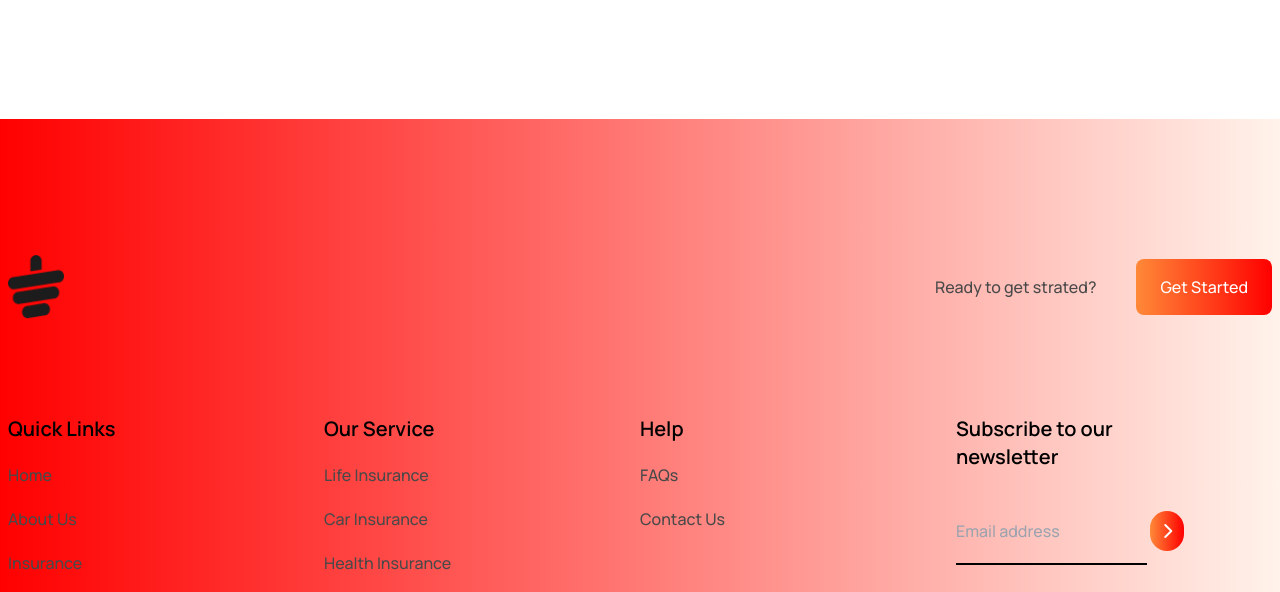
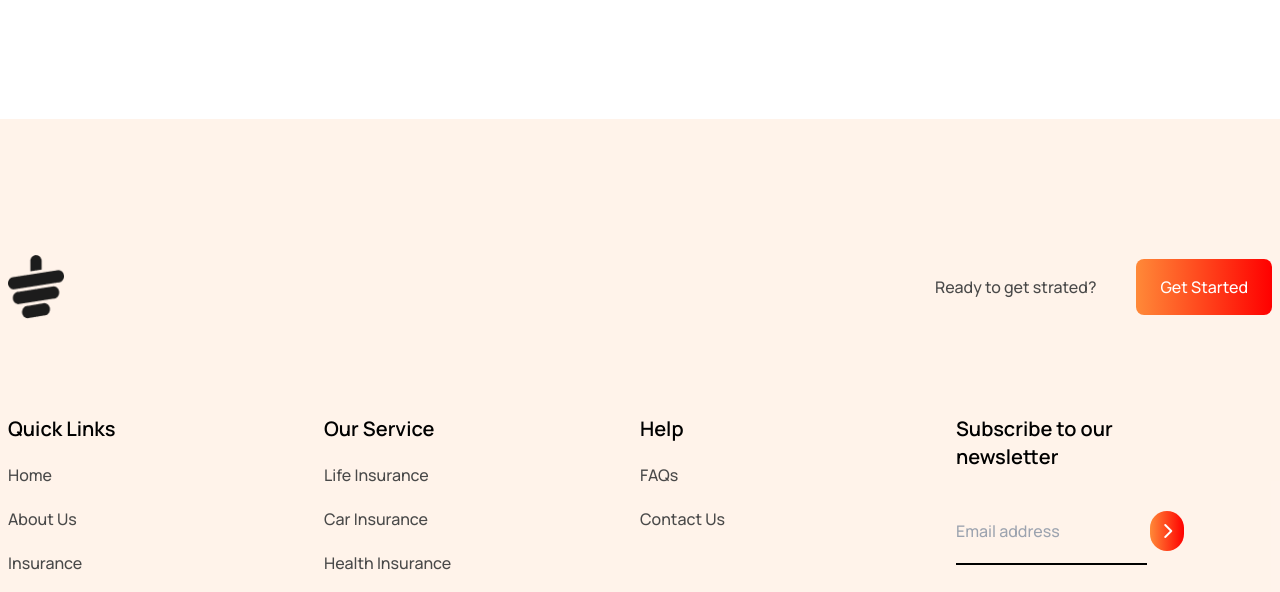
Before and after one commit to iqbalitsmy/tea-house, a plain HTML site: page index.html in a window 1280 px wide. Shown: the part 3330-3922 px from the top of the page. Drawn offline with nearby package versions, Linux system fonts and the light colour scheme.

Commit message:
Complete Design

```diff
--- a/index.html
+++ b/index.html
@@ -231,7 +231,7 @@
         <!-- News Events end -->
     </main>
     <!-- Footer Section -->
-    <footer class="bg-gradient-to-r from-[#FF0000] to-[#FF89381A] bg-opacity-10 p-2">
+    <footer class="bg-[#FF89381A] p-2">
         <section class="container mx-auto py-32">
             <div class="grid grid-col-1 md:grid-cols-2 items-center justify-between gap-9 mb-24">
                 <img class="w-14 h-16" src="./images/cup.png" alt="">
```
